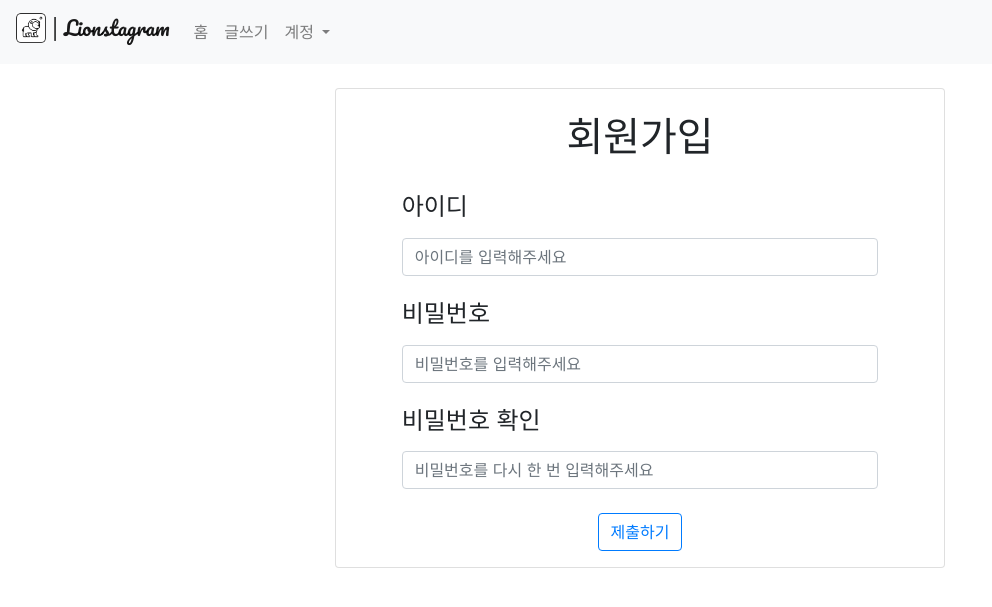
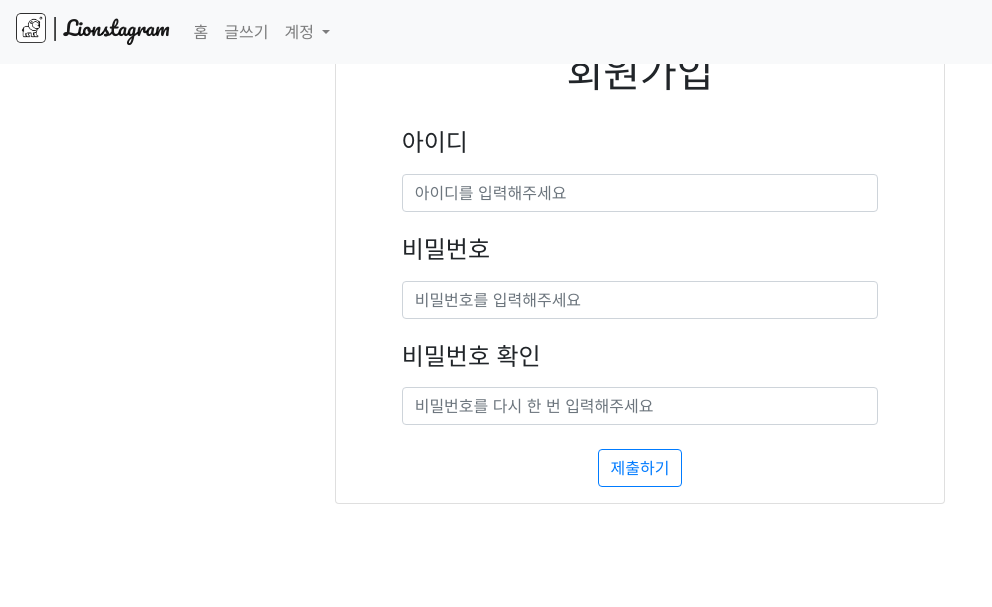
Before and after one commit to likelionmju/lionstagram, a Django app: page /account/register/ in a window 1280 px wide. Shown: the top 607 px of the page, without its empty margins (0-992 px from the left). Run offline with Django 3.2, Linux system fonts and the light colour scheme; some libraries are stand-ins or nearby versions.

Commit message:
Navbar 상단 고정

```diff
--- a/page/templates/base.html
+++ b/page/templates/base.html
@@ -15,7 +15,7 @@
 </head>
 
 <body>
-  <nav class="navbar navbar-expand-lg navbar-light bg-light container-fluid">
+  <nav class="navbar navbar-expand-lg navbar-light bg-light fixed-top container-fluid">
     <a class="navbar-brand" href="/"><img alt="Lionstagram_logo" src="{% static 'page/images/lion.jpg' %}" width="30" height="30" class="d-inline-block align-top"> | <label style="font-family:Pacifico;">Lionstagram</label></a>
     <button class="navbar-toggler" type="button" data-toggle="collapse" data-target="#navbarSupportedContent" aria-controls="navbarSupportedContent" aria-expanded="false" aria-label="Toggle navigation">
       <span class="navbar-toggler-icon"></span>
```
